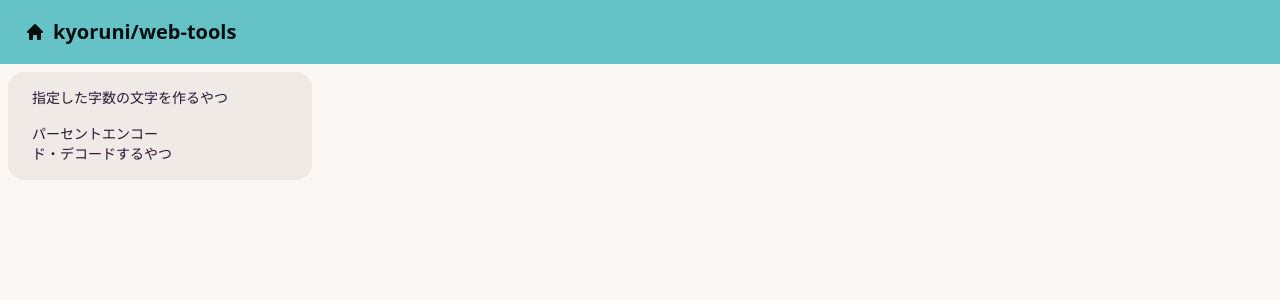
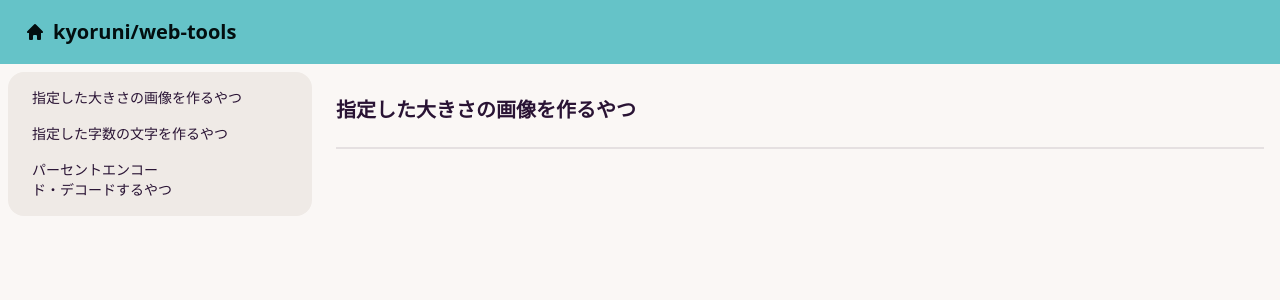
Before and after one commit to kyoruni/web-tools, a Nuxt app: page /image-generator in a window 1280 px wide. Shown: the top 300 px of the page. Built offline with nearby package versions, Linux system fonts and the light colour scheme.

Commit message:
:wrench: ページ作成

```diff
--- a/components/Menu.vue
+++ b/components/Menu.vue
@@ -1,6 +1,7 @@
 <template>
   <nav class="menu">
     <ul class="menu bg-base-200 rounded-box">
+      <li><nuxt-link to="/image-generator">指定した大きさの画像を作るやつ</nuxt-link></li>
       <li><nuxt-link to="/string-generator">指定した字数の文字を作るやつ</nuxt-link></li>
       <li><nuxt-link to="/percent-endecode">パーセントエンコード・デコードするやつ</nuxt-link></li>
     </ul>
--- /dev/null
+++ b/pages/image-generator.vue
@@ -0,0 +1,5 @@
+<template>
+  <div class="image-generator">
+    <PageTitle :value="'指定した大きさの画像を作るやつ'" />
+  </div>
+</template>
```
